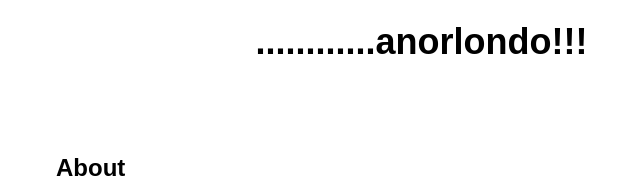
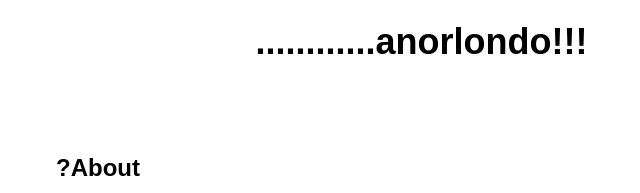
Before and after one commit to Anorjabri/anorlondo, a plain HTML site: page information.html in a window 1280 px wide. Shown: the top 193 px of the page, 184-824 px from the left. Drawn offline with Linux system fonts and the light colour scheme.

Commit message:
Update information.html

```diff
--- a/information.html
+++ b/information.html
@@ -98,7 +98,7 @@
         </div>
     </div>
     <div class="content">
-        <div class="about-title">About</div>
+        <div class="about-title">?About</div>
         <div class="about-text">
             <p>Что такое IndastrialCraft Bank?</p>
             <p>Часто задаваемый вопрос: «Что такое IndastrialCraft Bank?».</p>
```
